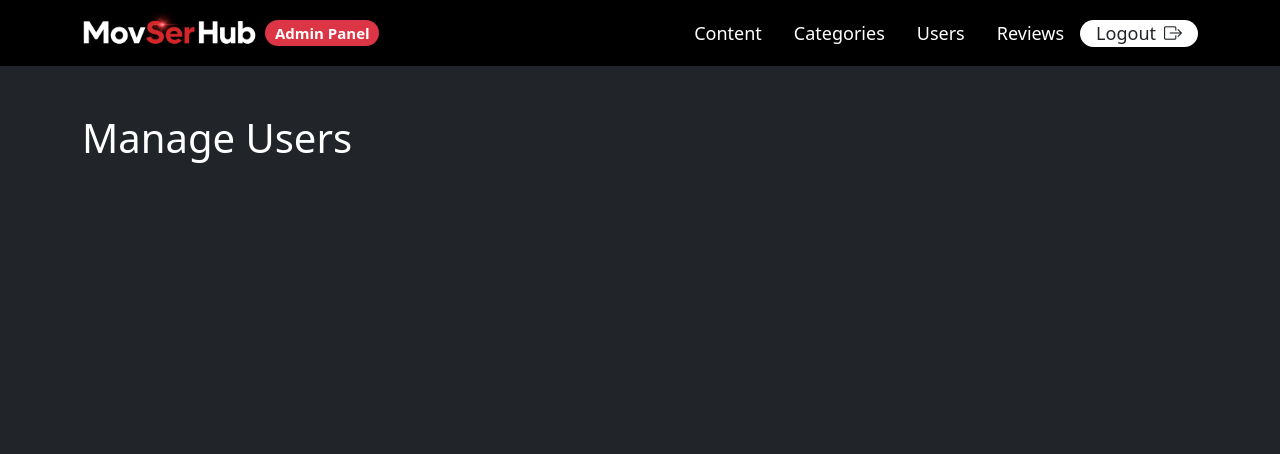
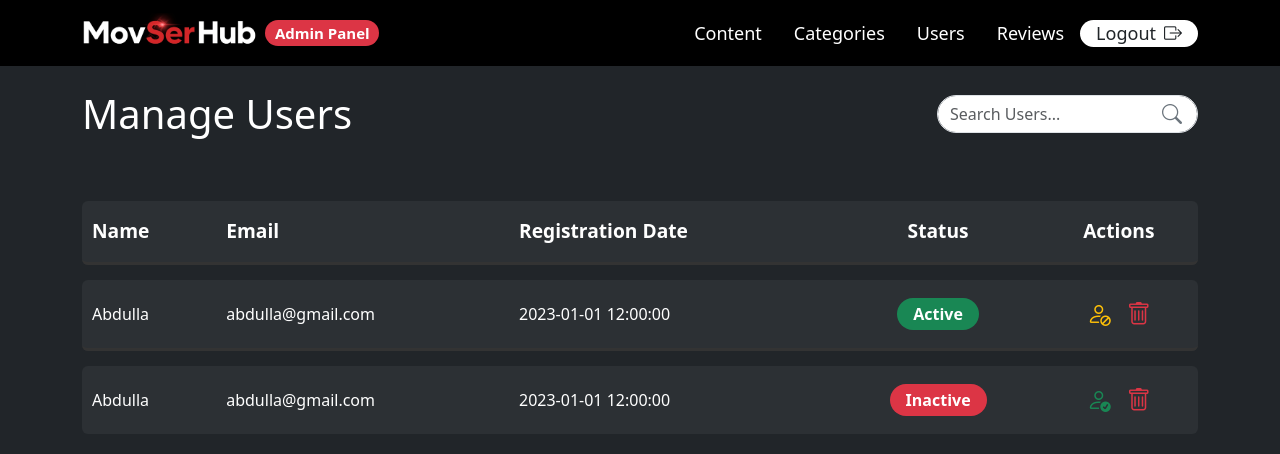
Before and after one commit to 3tiah74/Movies, a React app in the folder FrontEnd/: page /manageUsers in a window 1280 px wide. Shown: the top 454 px of the page. Built offline with nearby package versions, Linux system fonts and the light colour scheme; the HTML template or start-up script is replaced by a standard one.

Commit message:
Enhance admin pages with improved layout and accessibility features

```diff
--- a/FrontEnd/src/pages/Admin/AddUpdateContent.jsx
+++ b/FrontEnd/src/pages/Admin/AddUpdateContent.jsx
@@ -1,12 +1,18 @@
 import React from 'react'
 import AdminLayout from '../../layouts/AdminLayout'
+import { Container } from 'react-bootstrap'
 
 const AddUpdateContent = () => {
   return (
     <>
       <AdminLayout>
+        <div className='bg-dark' style={{ paddingBottom: '50px', minHeight: '100vh' }}>
+          <Container className='pt-4'>
+            <h1 className='text-white pt-4'>Add / Update Content</h1>
 
-      </AdminLayout>
+          </Container>
+        </div>
+      </AdminLayout >
     </>
   )
 }
--- a/FrontEnd/src/pages/Admin/ManageCategories.jsx
+++ b/FrontEnd/src/pages/Admin/ManageCategories.jsx
@@ -8,7 +8,7 @@ const ManageCategories = () => {
     <>
       <AdminLayout>
         <div className='bg-dark' style={{ paddingBottom: '50px', minHeight: '100vh' }}>
-          <Container className='pt-5'>
+          <Container className='pt-4'>
             <Row>
               <h1 className='text-white mb-4'>Manage Categories</h1>
               <Col lg={6} md={10} xs={12}>
@@ -30,7 +30,7 @@ const ManageCategories = () => {
               <Col lg={3} md={4} xs={6}>
                 <div className='border border-secondary rounded p-3 d-flex justify-content-between align-items-center bg-black'>
                   <span className='text-white fw-bold'>Action</span>
-                  <i className="bi bi-trash text-danger fs-5" style={{ cursor: 'pointer' }}></i>
+                  <i className="bi bi-trash text-danger fs-5"  style={{ cursor: 'pointer' }} title='Delete Category'></i>
                 </div>
               </Col>
             </Row>
--- a/FrontEnd/src/pages/Admin/ManageContent.jsx
+++ b/FrontEnd/src/pages/Admin/ManageContent.jsx
@@ -1,5 +1,6 @@
 import React from 'react'
 import AdminLayout from '../../layouts/AdminLayout'
+import { Link } from 'react-router'
 import { Col, Container, Form, Row, Button, Table, Badge } from 'react-bootstrap'
 import logo from '../../assets/john.jpg'
 
@@ -23,7 +24,7 @@ const ManageContent = () => {
                 </Form>
               </Col>
               <Col lg={3} md={6} xs={6} className="ms-auto d-flex justify-content-end mb-3">
-                <Button variant="danger" className="rounded-pill px-4 py-2 fw-bold d-flex align-items-center gap-2">
+                <Button variant="danger" as={Link} to='/content' className="rounded-pill px-4 py-2 fw-bold d-flex align-items-center gap-2">
                   Add Movie <i className="bi bi-plus-lg"></i>
                 </Button>
               </Col>
@@ -32,10 +33,10 @@ const ManageContent = () => {
               <Table responsive className='align-middle border-0 text-white' style={{ borderCollapse: 'separate', borderSpacing: '0 15px',minWidth:'800px' }}>
                 <thead>
                   <tr style={{ backgroundColor: '#2c3034' }} className='text-light'>
-                    <th className='border-0 ps-3'>Poster</th>
+                    <th className='border-0 ps-3 rounded-start'>Poster</th>
                     <th className='border-0'>Title</th>
                     <th className='border-0 text-center'>Release Date</th>
-                    <th className='border-0 text-center'>Actions</th>
+                    <th className='border-0 text-center rounded-end'>Actions</th>
                   </tr>
                 </thead>
                 <tbody>
@@ -53,9 +54,9 @@ const ManageContent = () => {
                         </div>
                       </div>
                     </td>
-                    <td className='border-0 py-3'>
+                    <td className='border-0 py-3 ' style={{maxWidth:'200px'}}>
                       <h5 className='text-white fw-bold mb-2 fs-3 '>John Wick 4</h5>
-                      <div className='d-flex gap-2'>
+                      <div className='d-flex flex-wrap gap-2'>
                         <Badge bg="danger" className='rounded-pill px-3 py-2 fw-normal fs-6'>Action</Badge>
                         <Badge bg="danger" className='rounded-pill px-3 py-2 fw-normal fs-6'>Crime</Badge>
                       </div>
@@ -63,12 +64,12 @@ const ManageContent = () => {
                     <td className='text-center border-0 py-3'>Jun 23, 2023</td>
                     <td className='text-center border-0 py-3 rounded-end'>
                       <div className='d-flex justify-content-center gap-4'>
-                        <div className='text-danger d-flex flex-column align-items-center' style={{ cursor: 'pointer' }}>
-                          <i className='bi bi-pencil-square fs-3 mb-1'></i>
+                        <div className='text-danger d-flex flex-column align-items-center' title='Edit Content' style={{ cursor: 'pointer' }}>
+                          <i className='bi bi-pencil-square fs-3 mb-1' ></i>
                           <span style={{ fontSize: '0.8rem' }}>Edit</span>
                         </div>
-                        <div className='text-danger d-flex flex-column align-items-center' style={{ cursor: 'pointer' }}>
-                          <i className='bi bi-trash fs-3 mb-1'></i>
+                        <div className='text-danger d-flex flex-column align-items-center' title='Delete Content' style={{ cursor: 'pointer' }}>
+                          <i className='bi bi-trash fs-3 mb-1' ></i>
                           <span style={{ fontSize: '0.8rem' }}>Delete</span>
                         </div>
                       </div>
--- a/FrontEnd/src/pages/Admin/ManageReviews.jsx
+++ b/FrontEnd/src/pages/Admin/ManageReviews.jsx
@@ -1,14 +1,39 @@
 import React from 'react'
 import AdminLayout from '../../layouts/AdminLayout'
-import { Container } from 'react-bootstrap'
+import { Container, Row, Table } from 'react-bootstrap'
 
 const ManageReviews = () => {
   return (
     <>
       <AdminLayout>
         <div className='bg-dark' style={{ paddingBottom: '50px', minHeight: '100vh' }}>
-          <Container className='pt-5'>
+          <Container className='pt-4'>
             <h1 className='text-white mb-4'>Manage Reviews</h1>
+            <Row>
+              <Table responsive className='align-middle border-0 text-white' style={{ borderCollapse: 'separate', borderSpacing: '0 15px', minWidth: '800px' }}>
+                <thead>
+                  <tr style={{ backgroundColor: '#2c3034' }} className='text-light'>
+                    <th className='border-0 rounded-start' style={{ width: '20%' }}>Title</th>
+                    <th className='border-0' style={{ width: '10%' }}>User Name</th>
+                    <th className='border-0' style={{ width: '40%' }}>Review</th>
+                    <th className='border-0 text-center' style={{ width: '20%' }}>Date</th>
+                    <th className='border-0 text-center rounded-end' style={{ width: '10%' }}>Delete</th>
+                  </tr>
+                </thead>
+                <tbody>
+                  <tr style={{ backgroundColor: '#2c3034' }}>
+                    <td className='border-0 fw-bold rounded-start'>John Wick 4</td>
+                    <td className='border-0'>Abdulla</td>
+                    <td className='border-0 text-truncate' style={{ maxWidth: '250px' }} title='Lorem ipsum dolor sit amet consectetur adipisicing elit. Culpa optio recusandae minus voluptatem, iusto perferendis quia adipisci aut unde amet excepturi praesentium veritatis eum repellat fugiat dolor ratione aliquid omnis!'>
+                      Lorem ipsum dolor sit amet consectetur adipisicing elit. Culpa optio recusandae minus voluptatem, iusto perferendis quia adipisci aut unde amet excepturi praesentium veritatis eum repellat fugiat dolor ratione aliquid omnis!</td>
+                    <td className='border-0 text-center'>2026-1-1 12:00:00</td>
+                    <td className='border-0 text-center rounded-end'>
+                      <i className="bi bi-trash text-danger" title='Delete Review' style={{cursor:'pointer'}}></i>
+                    </td>
+                  </tr>
+                </tbody>
+              </Table>
+            </Row>
           </Container>
         </div>
       </AdminLayout>
--- a/FrontEnd/src/pages/Admin/ManageUsers.jsx
+++ b/FrontEnd/src/pages/Admin/ManageUsers.jsx
@@ -1,14 +1,68 @@
 import React from 'react'
 import AdminLayout from '../../layouts/AdminLayout'
-import { Container } from 'react-bootstrap'
+import { Col, Container, Form, Row, Table } from 'react-bootstrap'
 
 const ManageUsers = () => {
   return (
     <>
       <AdminLayout>
         <div className='bg-dark' style={{ paddingBottom: '50px', minHeight: '100vh' }}>
-          <Container className='pt-5'>
-            <h1 className='text-white mb-4'>Manage Users</h1>
+          <Container className='pt-4'>
+            <Row className='align-items-center'>
+              <Col lg={6} md={6} xs={6} className=''>
+                <h1 className='text-white mb-4'>Manage Users</h1>
+              </Col>
+              <Col lg={3} md={6} xs={6} className='ms-auto mb-4'>
+                <Form className='d-flex'>
+                  <div className='w-100 position-relative'>
+                    <Form.Control
+                      placeholder='Search Users...'
+                      className='rounded-pill pe-5'
+                    />
+                    <i className="bi bi-search position-absolute top-50 end-0 translate-middle-y me-3 text-secondary fs-5"></i>
+                  </div>
+                </Form>
+              </Col>
+            </Row>
+            <Row className='mt-4'>
+              <Table responsive className='align-middle border-0 text-white' style={{ borderCollapse: 'separate', borderSpacing: '0 15px', minWidth: '800px' }}>
+                <thead>
+                  <tr style={{ backgroundColor: '#2c3034' }} className='text-light'>
+                    <th className='border-0 rounded-start'>Name</th>
+                    <th className='border-0'>Email</th>
+                    <th className='border-0'>Registration Date</th>
+                    <th className='border-0 text-center'>Status</th>
+                    <th className='border-0 rounded-end text-center'>Actions</th>
+                  </tr>
+                </thead>
+                <tbody>
+                  <tr style={{ backgroundColor: '#2c3034' }}>
+                    <td className='border-0 rounded-start'>Abdulla</td>
+                    <td className='border-0'>abdulla@gmail.com</td>
+                    <td className='border-0'>2023-01-01 12:00:00</td>
+                    <td className='text-center border-0'>
+                      <span className='badge bg-success rounded-pill px-3 py-2 fs-6'>Active</span>
+                    </td>
+                    <td className='text-center rounded-end border-0'>
+                      <i className="bi bi-person-slash text-warning me-3" style={{ cursor: 'pointer' }} title="Deactivate Account"></i>
+                      <i className="bi bi-trash text-danger" style={{ cursor: 'pointer' }} title="Delete Account"></i>
+                    </td>
+                  </tr>
+                  <tr style={{ backgroundColor: '#2c3034' }}>
+                    <td className='border-0 rounded-start'>Abdulla</td>
+                    <td className='border-0'>abdulla@gmail.com</td>
+                    <td className='border-0'>2023-01-01 12:00:00</td>
+                    <td className='text-center border-0'>
+                      <span className='badge bg-danger rounded-pill px-3 py-2 fs-6'>Inactive</span>
+                    </td>
+                    <td className='text-center rounded-end border-0'>
+                      <i className="bi bi-person-check text-success me-3" style={{ cursor: 'pointer' }} title="Activate Account"></i>
+                      <i className="bi bi-trash text-danger" style={{ cursor: 'pointer' }} title="Delete Account"></i>
+                    </td>
+                  </tr>
+                </tbody>
+              </Table>
+            </Row>
           </Container>
         </div>
       </AdminLayout>
```
Also changed, not shown: FrontEnd/src/pages/Admin/AdminDashboard.jsx (+8 -8 lines).
